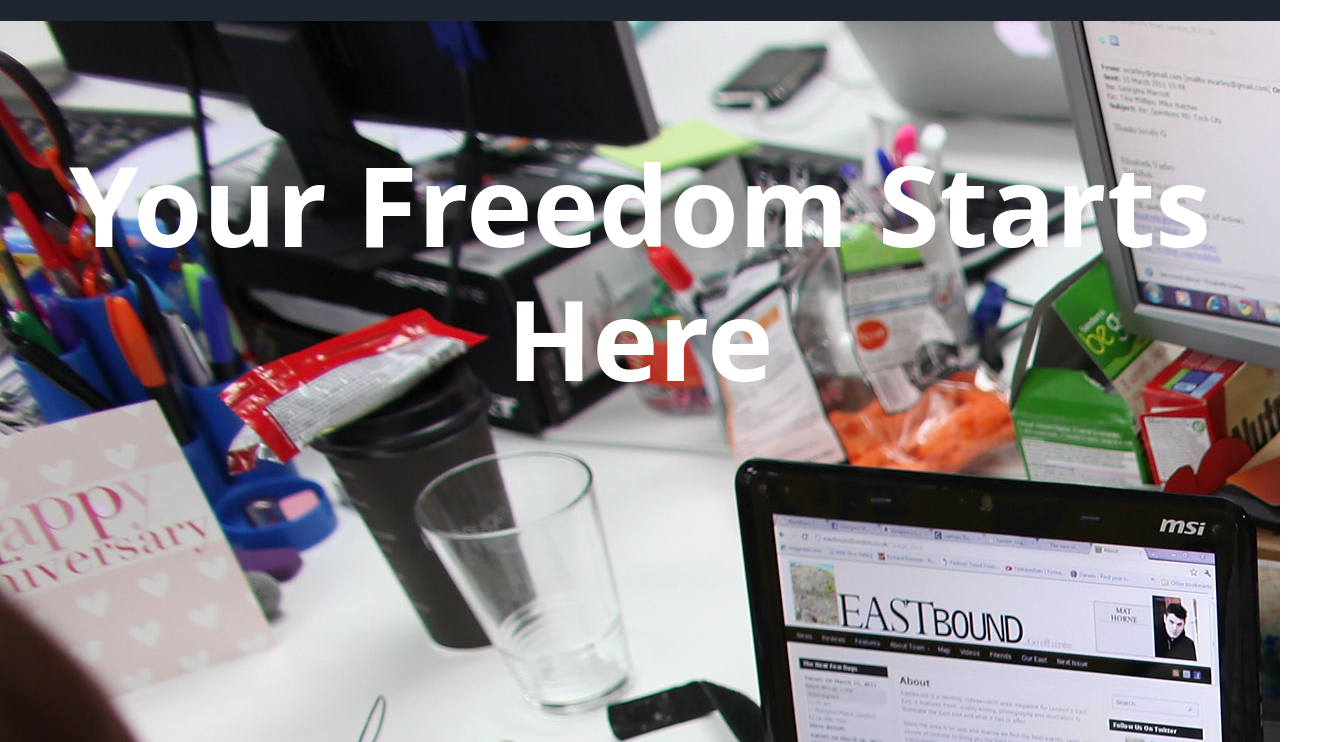
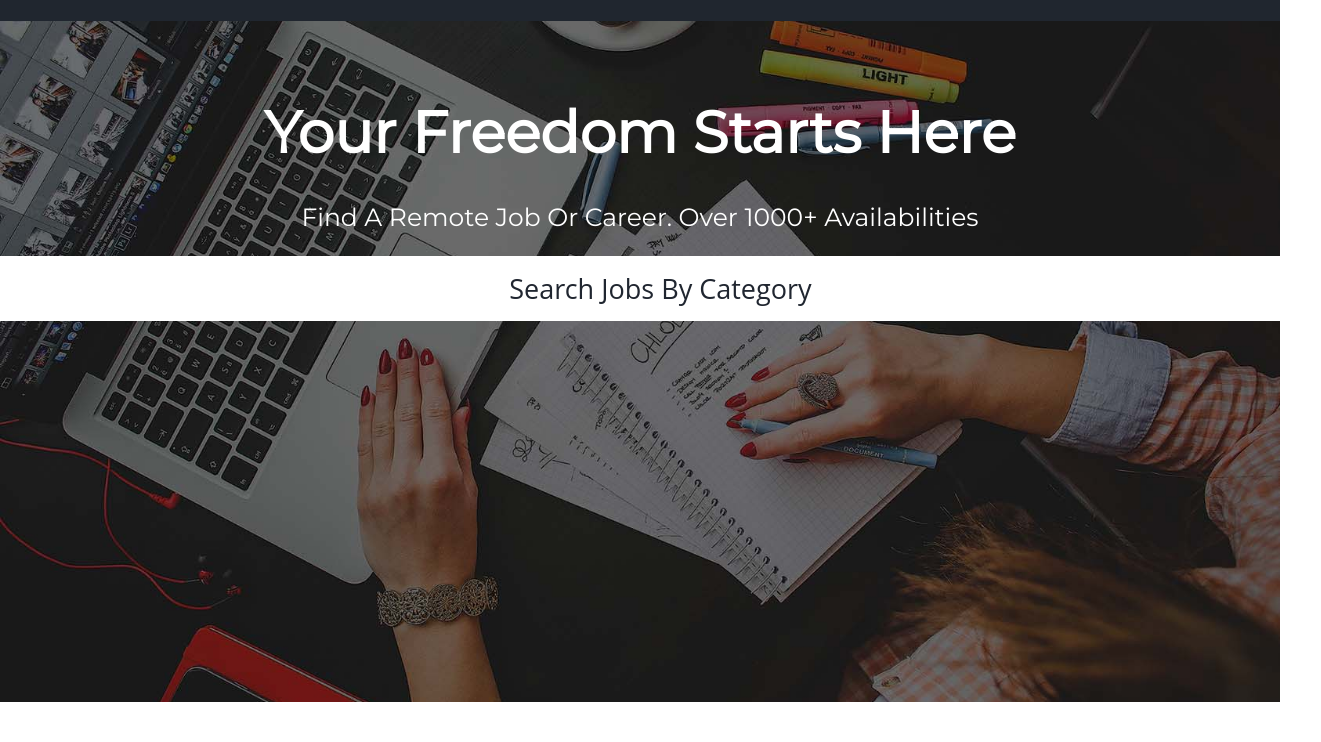
Before and after one commit to PilarCha/DitchTheOffice, a plain HTML site: page index.html in a window 1280 px wide. Shown: the part 58-800 px from the top of the page, 1321 px wide, since content can reach past the window. Drawn offline with Linux system fonts and the light colour scheme.

Commit message:
entered a p and a new div for search category

```diff
--- a/index.html
+++ b/index.html
@@ -5,7 +5,7 @@
     <title>Ditch the office</title>
     <link rel="stylesheet" type="text/css" href="main.css">
     <link rel="stylesheet"
-          href="https://fonts.googleapis.com/css?family=Tangerine">
+          href="https://fonts.googleapis.com/css?family=Montserrat">
 
   </head>
   <body>
@@ -17,6 +17,14 @@
         <div class="mainWords">
             <div class="mainh1">
               <h1>Your Freedom Starts Here</h1>
+              <p>Find a remote job or career. Over 1000+ availabilities</p>
+            </div>
+            <div class="searchCategory">
+              <div class="searchRow">
+                Search Jobs By Category
+              </div>
+
+
             </div>
 
           </div>
--- a/main.css
+++ b/main.css
@@ -26,10 +26,13 @@ html, body {
 
 .mainBackground {
   display: block;
-  background-image: url("./images/background.png");
-  height: 1634px;
+  background-image: url("./images/background1.png");
   width: 100%;
-  padding: 120px 0 200px !important;
+  height: 500px;
+  padding: 120px 0 140px !important;
+  background-position: center center;
+  background-repeat: no-repeat;
+  background-size: cover;
 }
 
 .mainh1 {
@@ -37,6 +40,25 @@ html, body {
   font-weight: 400;
   text-transform: capitalize;
   text-align: center;
-  font-size: 56px;
-  line-height: 1.2;
+  font-size: 29px;
+  line-height: 1.1;
+  font-family: 'Montserrat', sans-serif;
 }
+
+.mainh1 p {
+  font-size: 25px;
+}
+.searchRow{
+  text-align: center;
+  font-size: 27px;
+  color: #202630 !important;
+  padding: 20px 20px;
+
+}
+.searchCategory{
+  width: 100%;
+  background-color: #ffffff;
+  margin: 0 auto;
+  padding: 0 20px;
+  width: 1281px !important;
+}
```
Also changed, not shown: images/background1.png (added).
